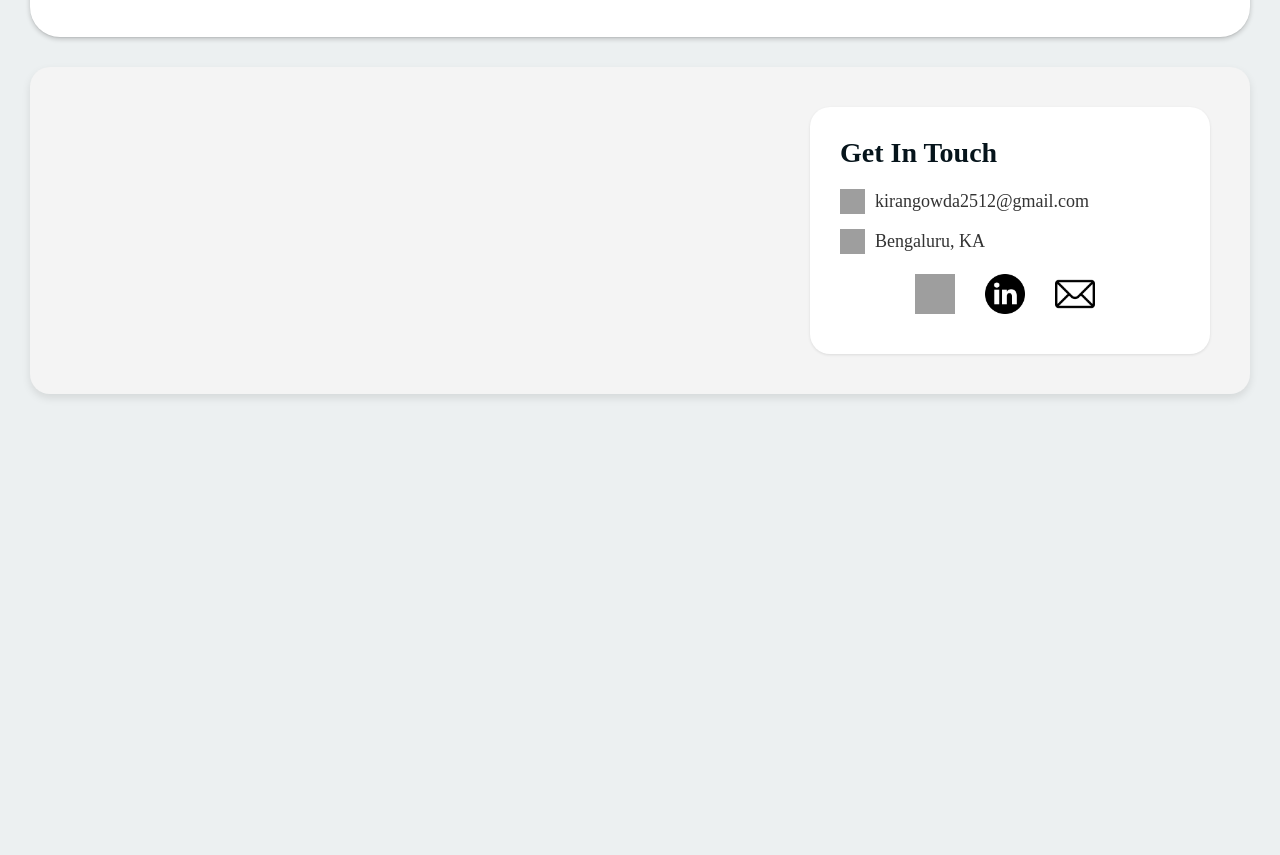
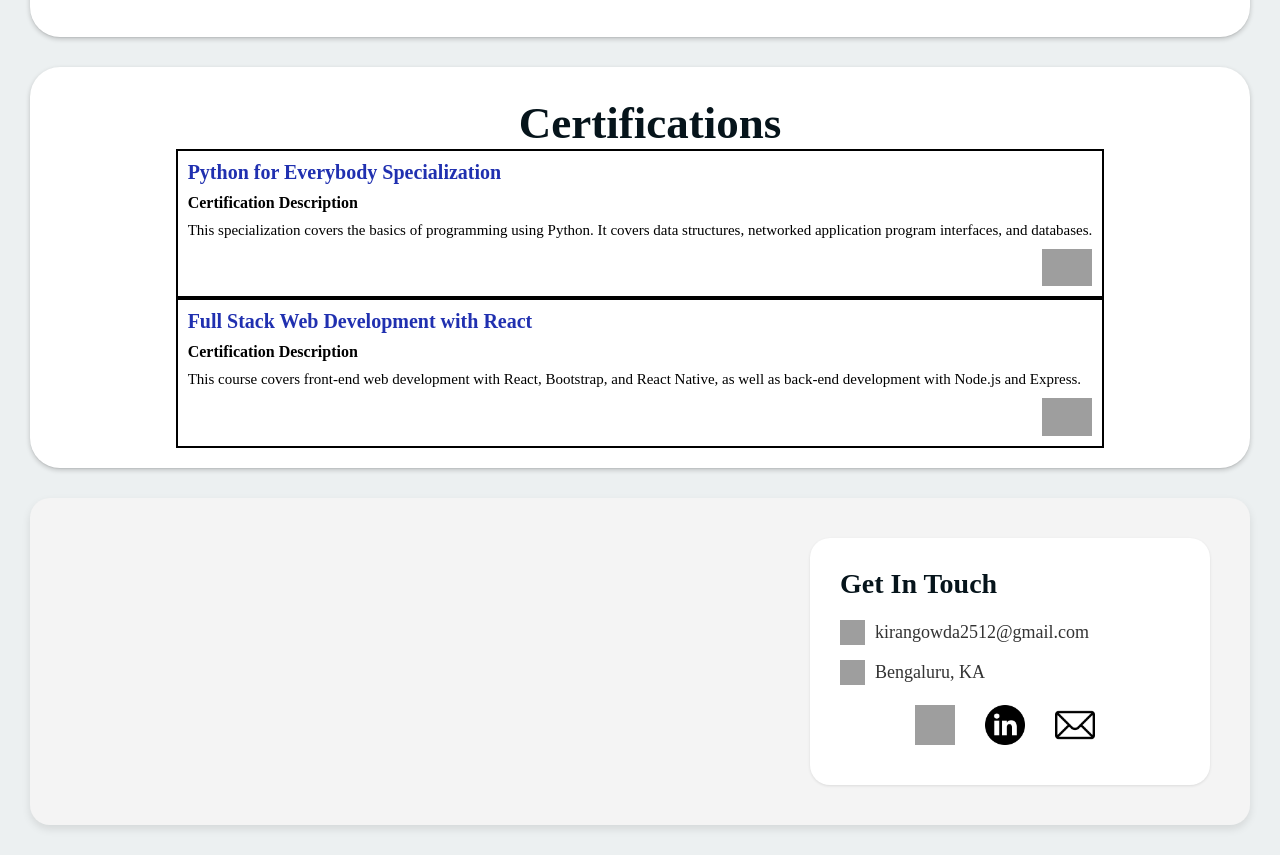
Before and after one commit to kiran-2512/Personal_portfolio, a plain HTML site: page index.html in a window 1280 px wide. Shown: the part 1966-2821 px from the top of the page. Before the commit the page ends 2390 px from the top, so only its background shows below. Drawn offline with nearby package versions, Linux system fonts and the light colour scheme; grey boxes are pictures that could not be loaded.

Commit message:
added some features

```diff
--- a/Assets/css/main.css
+++ b/Assets/css/main.css
@@ -715,3 +715,9 @@ a {
         padding: 5px;
     }
 }
+.certification-cards{
+    display: flex;
+    flex-direction: column;
+    border: 2px solid black;
+
+}
--- a/index.html
+++ b/index.html
@@ -191,7 +191,28 @@
         </div>
         <section>
 <!--Project Section Ends-->
-
+<!--Certification section starts-->
+<section class="project-container" id="project-container">
+  <div class="certification-container">
+    <h2 class="heading-2">Certifications</h2>
+    <div class="certification-cards">
+      <h3 class="title-heading">Python for Everybody Specialization</h3>
+      <span class="project-description">Certification Description</span>
+      <p class="para-description">This specialization covers the basics of programming using Python. It covers data structures, networked application program interfaces, and databases.</p>
+      <a href="https://www.coursera.org/account/accomplishments/specialization/certificate/4Q5Z7X6K8F9H"><img
+          src="https://cdn.jsdelivr.net/gh/devicons/devicon@latest/icons/coursera/coursera-original.svg" alt=""
+          class="project-image"></a>
+    </div>
+    <div class="certification-cards">
+      <h3 class="title-heading">Full Stack Web Development with React</h3>
+      <span class="project-description">Certification Description</span>
+      <p class="para-description">This course covers front-end web development with React, Bootstrap, and React Native, as well as back-end development with Node.js and Express.</p>
+      <a href="https://www.coursera.org/account/accomplishments/specialization/certificate/4Q5Z7X6K8F9H"><img
+          src="https://cdn.jsdelivr.net/gh/devicons/devicon@latest/icons/coursera/coursera-original.svg" alt=""
+          class="project-image"></a>
+    </div>
+  </div>
+</section>
 <!--Contact Section Starts-->
         <div class="contact-container" id="contact-container">
           <div class="right-card">
```
